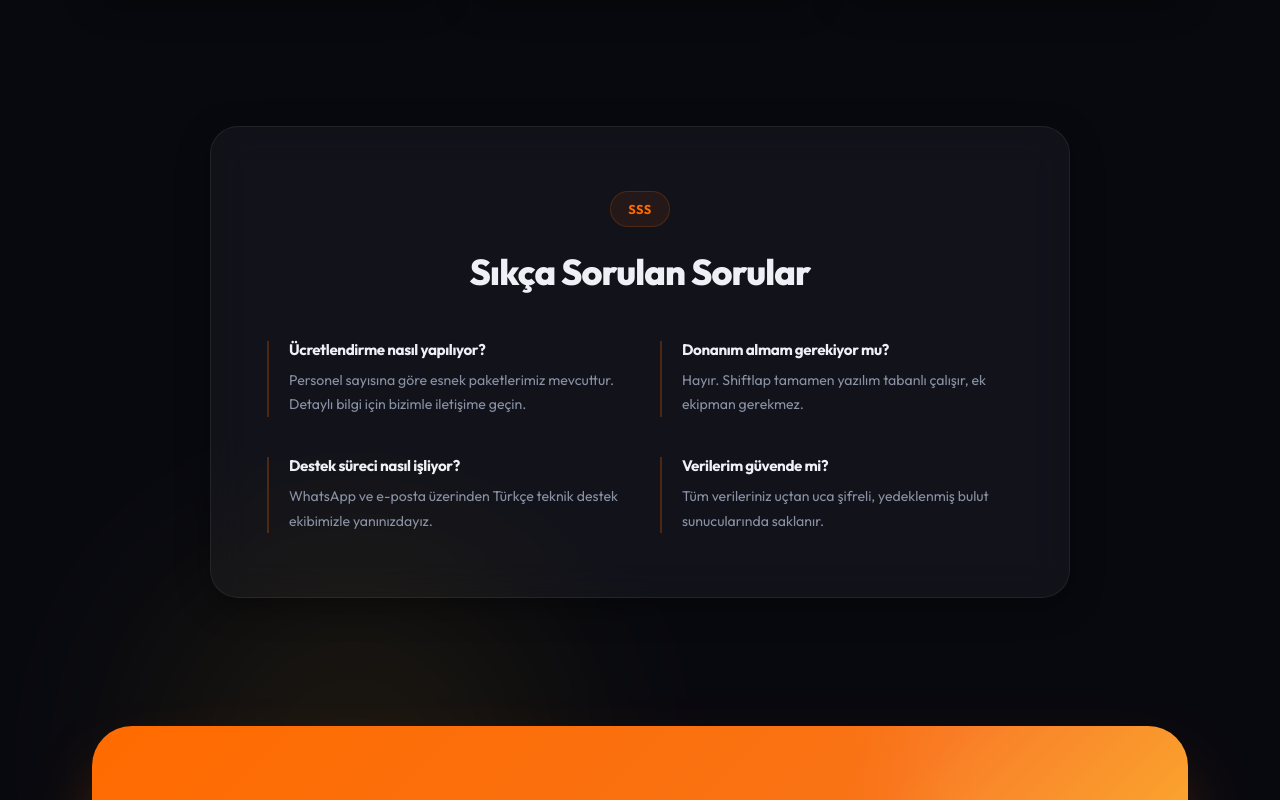
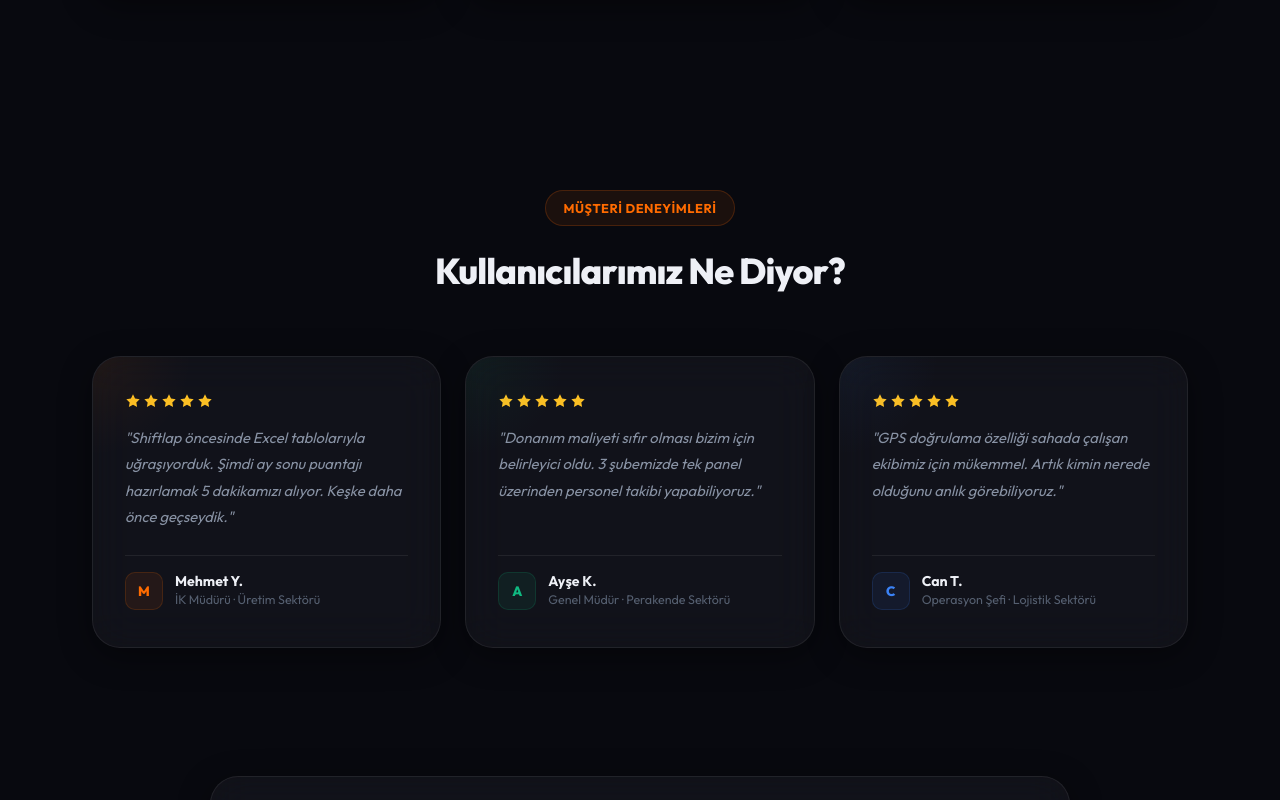
Before and after one commit to Fikosayar/shiftlapv1, a React (Vite) app: page / in a window 1280 px wide. Shown: the part 2220-3020 px from the top of the page. Built offline with nearby package versions, Linux system fonts and the light colour scheme.

Commit message:
Add customer testimonials section to homepage

```diff
--- a/src/pages/HomePage.jsx
+++ b/src/pages/HomePage.jsx
@@ -272,6 +272,122 @@ export default function HomePage() {
         </div>
       </section>
 
+      {/* ── Testimonials ── */}
+      <section style={{ padding: '4rem 0 8rem', position: 'relative', zIndex: 1 }}>
+        <div className="container">
+          <div className="text-center" style={{ marginBottom: '4rem' }}>
+            <motion.div {...fadeUp(0)}>
+              <div className="badge" style={{ display: 'inline-flex' }}>Müşteri Deneyimleri</div>
+            </motion.div>
+            <motion.h2 {...fadeUp(0.1)} style={{ fontSize: 'clamp(1.75rem, 3vw, 2.25rem)', fontWeight: 800, letterSpacing: '-0.025em' }}>
+              Kullanıcılarımız Ne Diyor?
+            </motion.h2>
+          </div>
+
+          <div className="grid md:grid-cols-3" style={{ gap: '1.5rem', maxWidth: 1100, margin: '0 auto' }}>
+            {[
+              {
+                quote: 'Shiftlap öncesinde Excel tablolarıyla uğraşıyorduk. Şimdi ay sonu puantajı hazırlamak 5 dakikamızı alıyor. Keşke daha önce geçseydik.',
+                name: 'Mehmet Y.',
+                role: 'İK Müdürü',
+                company: 'Üretim Sektörü',
+                stars: 5,
+                color: '#ff6b00',
+              },
+              {
+                quote: 'Donanım maliyeti sıfır olması bizim için belirleyici oldu. 3 şubemizde tek panel üzerinden personel takibi yapabiliyoruz.',
+                name: 'Ayşe K.',
+                role: 'Genel Müdür',
+                company: 'Perakende Sektörü',
+                stars: 5,
+                color: '#10b981',
+              },
+              {
+                quote: 'GPS doğrulama özelliği sahada çalışan ekibimiz için mükemmel. Artık kimin nerede olduğunu anlık görebiliyoruz.',
+                name: 'Can T.',
+                role: 'Operasyon Şefi',
+                company: 'Lojistik Sektörü',
+                stars: 5,
+                color: '#3b82f6',
+              },
+            ].map((t, i) => (
+              <motion.div
+                key={i}
+                initial={{ opacity: 0, y: 24 }}
+                whileInView={{ opacity: 1, y: 0 }}
+                viewport={{ once: true }}
+                transition={{ delay: i * 0.1, duration: 0.5 }}
+                className="glass"
+                style={{
+                  padding: '2.25rem 2rem',
+                  display: 'flex',
+                  flexDirection: 'column',
+                  position: 'relative',
+                  overflow: 'hidden',
+                }}
+              >
+                {/* Corner glow */}
+                <div style={{
+                  position: 'absolute', top: 0, left: 0,
+                  width: 100, height: 100,
+                  background: `radial-gradient(circle at top left, ${t.color}10, transparent 70%)`,
+                  pointerEvents: 'none',
+                }} />
+
+                {/* Stars */}
+                <div style={{ display: 'flex', gap: 2, marginBottom: '1rem' }}>
+                  {Array.from({ length: t.stars }).map((_, j) => (
+                    <svg key={j} width="16" height="16" viewBox="0 0 24 24" fill="#fbbf24" stroke="none">
+                      <path d="M12 2l3.09 6.26L22 9.27l-5 4.87 1.18 6.88L12 17.77l-6.18 3.25L7 14.14 2 9.27l6.91-1.01L12 2z"/>
+                    </svg>
+                  ))}
+                </div>
+
+                {/* Quote */}
+                <p style={{
+                  color: 'var(--text-muted)',
+                  fontSize: '0.92rem',
+                  lineHeight: 1.8,
+                  flex: 1,
+                  marginBottom: '1.5rem',
+                  fontStyle: 'italic',
+                }}>
+                  "{t.quote}"
+                </p>
+
+                {/* Author */}
+                <div style={{
+                  paddingTop: '1rem',
+                  borderTop: '1px solid var(--glass-border)',
+                  display: 'flex',
+                  alignItems: 'center',
+                  gap: '0.75rem',
+                }}>
+                  <div style={{
+                    width: 38, height: 38,
+                    borderRadius: 10,
+                    background: `${t.color}14`,
+                    border: `1px solid ${t.color}28`,
+                    color: t.color,
+                    display: 'flex', alignItems: 'center', justifyContent: 'center',
+                    fontWeight: 800,
+                    fontSize: '0.85rem',
+                  }}>
+                    {t.name.charAt(0)}
+                  </div>
+                  <div>
+                    <p style={{ fontWeight: 700, fontSize: '0.88rem', lineHeight: 1.3 }}>{t.name}</p>
+                    <p style={{ color: 'var(--text-subtle)', fontSize: '0.78rem' }}>
+                      {t.role} · {t.company}
+                    </p>
+                  </div>
+                </div>
+              </motion.div>
+            ))}
+          </div>
+        </div>
+      </section>
+
       {/* ── FAQ ── */}
       <section style={{ paddingBottom: '8rem', position: 'relative', zIndex: 1 }}>
         <div className="container">
```
